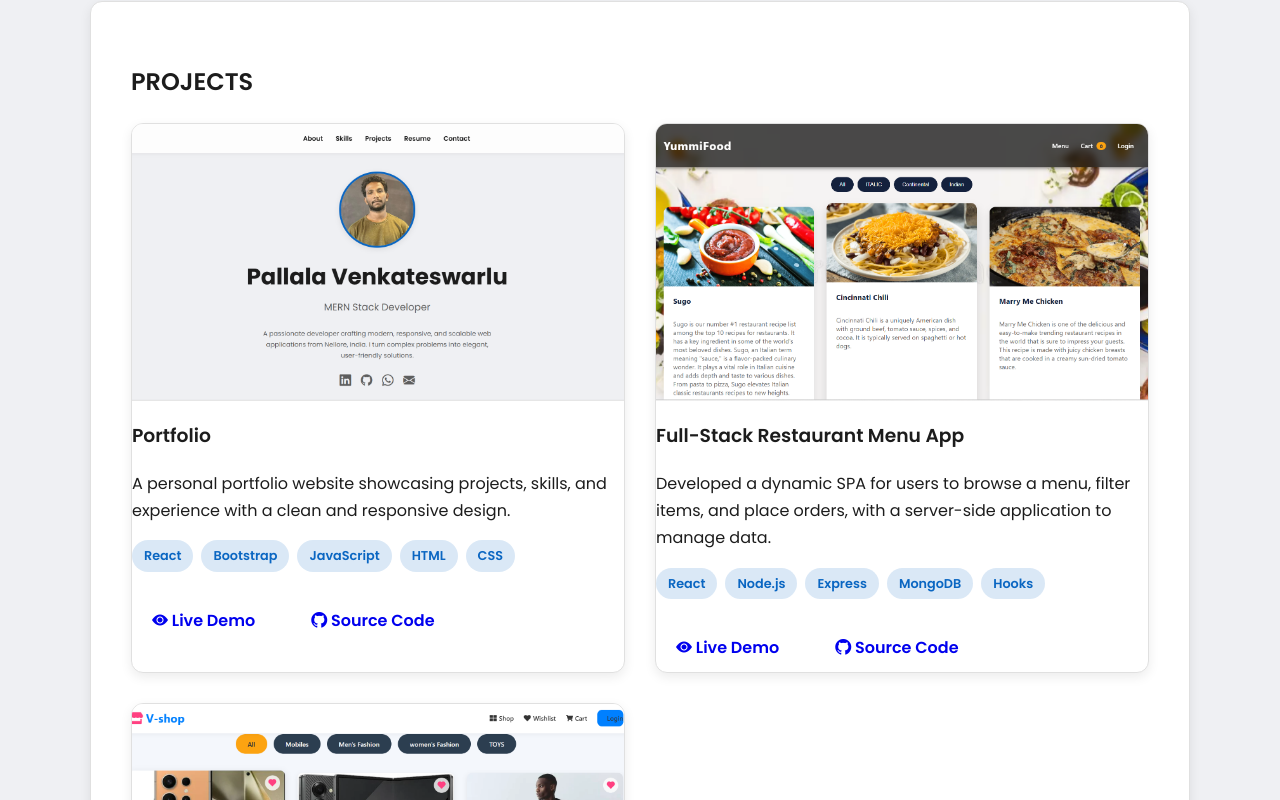
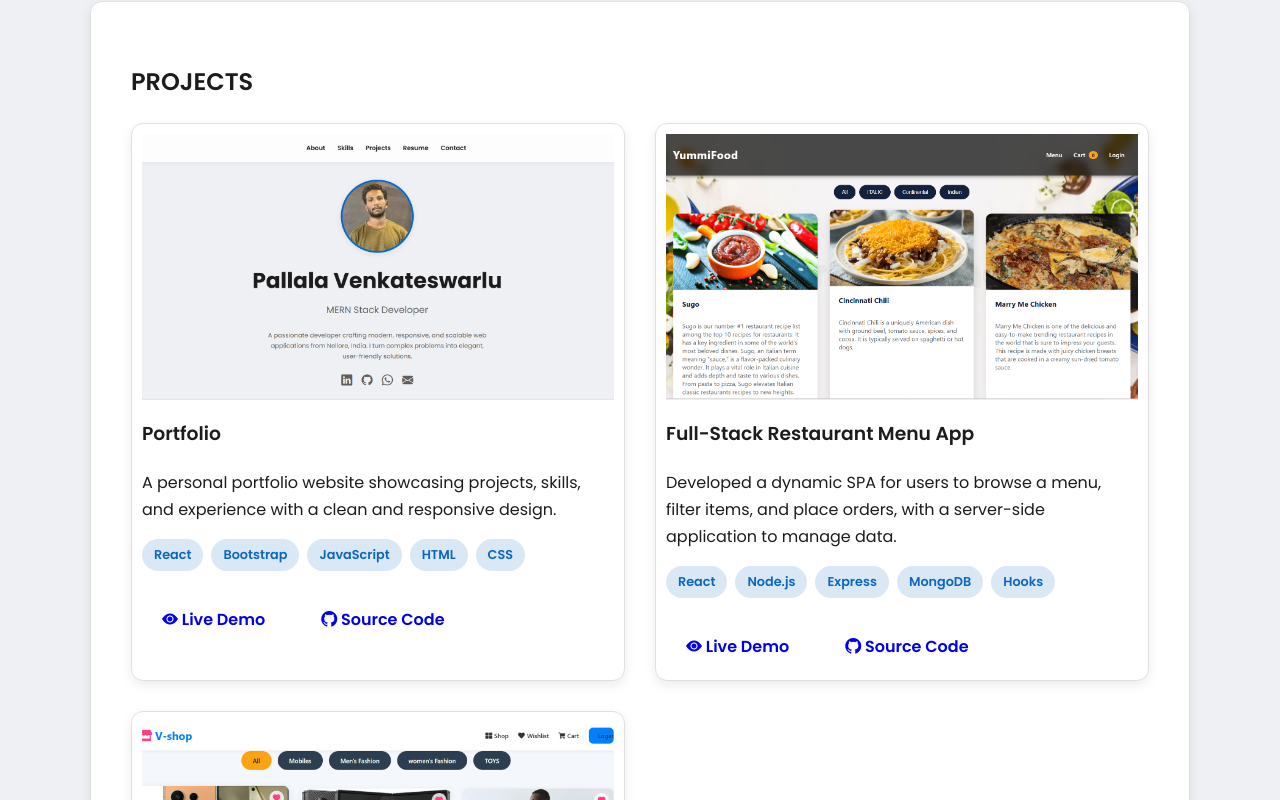
Before and after one commit to venkateswarlu-pallala/venkateswarlu-portfolio, a React (Create React App) app in the folder client/: page / in a window 1280 px wide. Shown: the part 3140-3940 px from the top of the page. Built offline with nearby package versions, Linux system fonts and the light colour scheme.

Commit message:
updated code

```diff
--- a/client/src/App.css
+++ b/client/src/App.css
@@ -355,7 +355,7 @@ body {
   box-shadow: var(--shadow);
   border: 1px solid var(--border-color);
   background: var(--card-bg-color);
-  padding: auto;
+  padding: 10px;
 
   /* --- NEW: Smooth transition for hover effects --- */
   transition:
```
